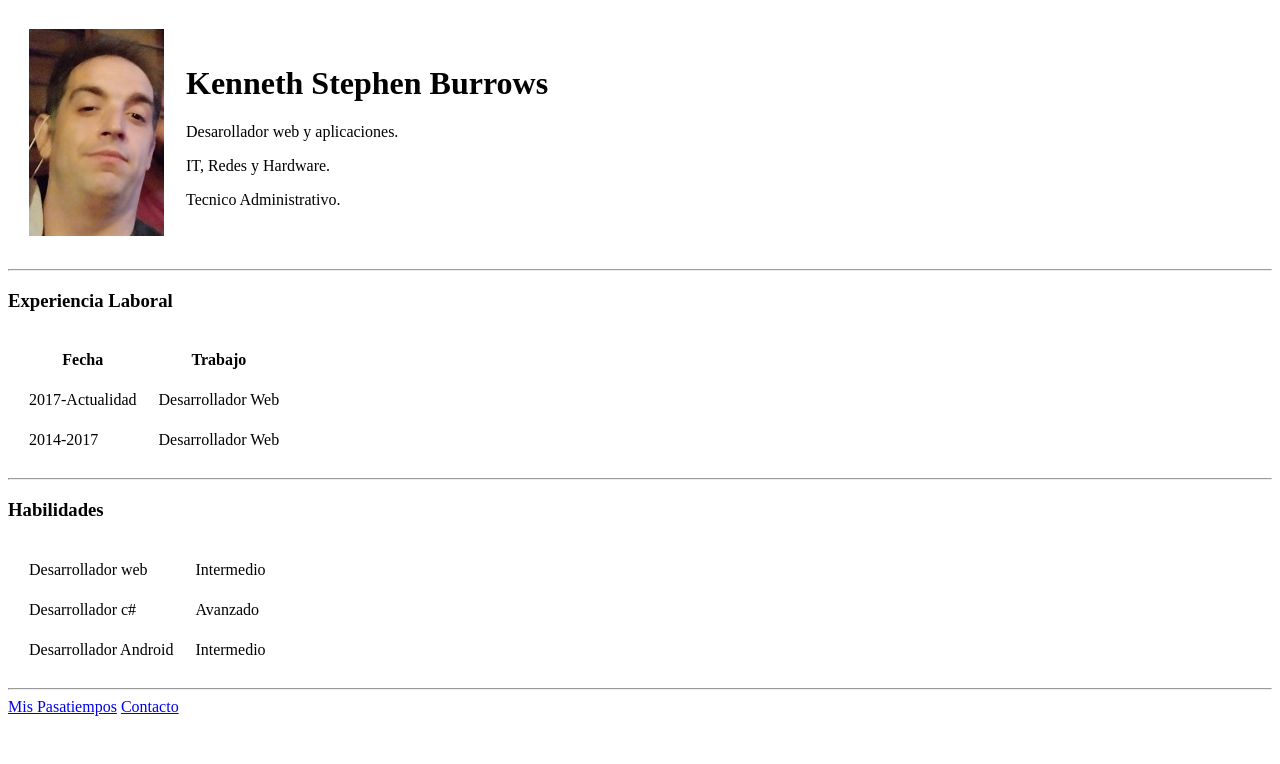
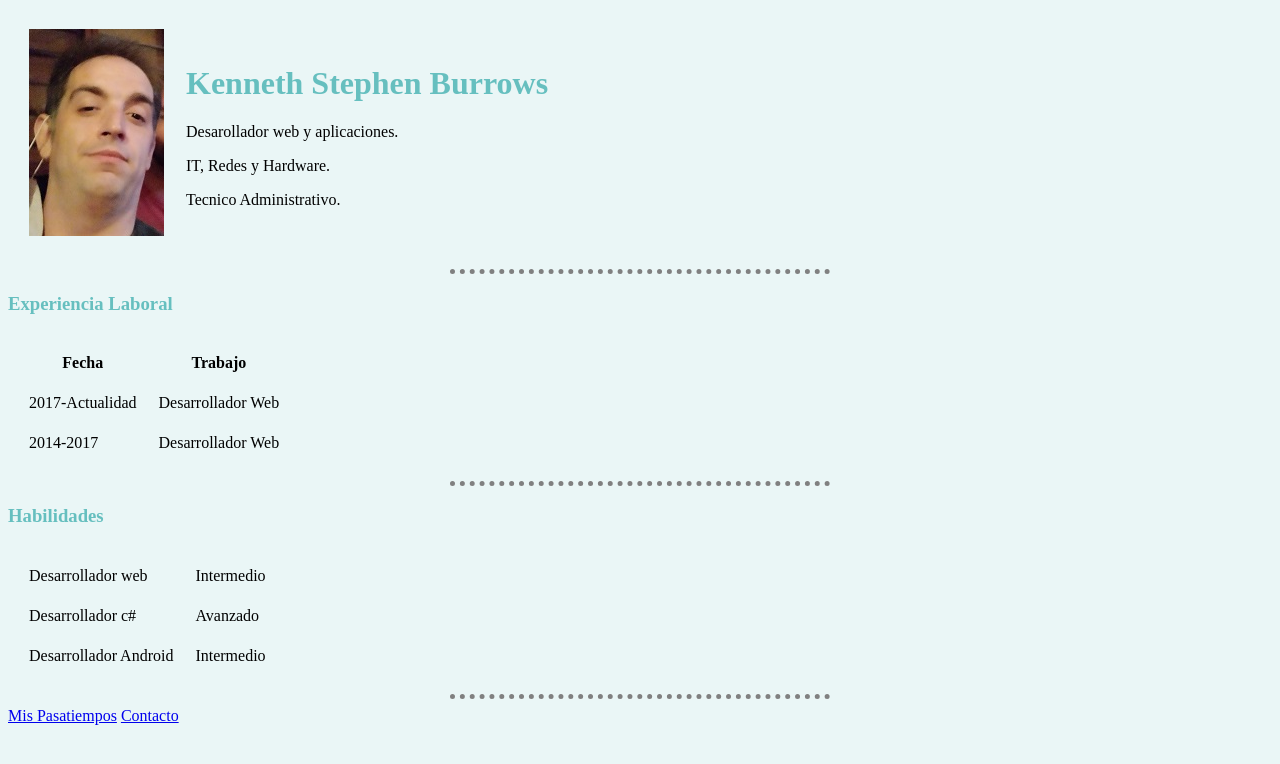
Before and after one commit to Kennethsb/cv, a plain HTML site: page index.html in a window 1280 px wide. Drawn offline with Linux system fonts and the light colour scheme.

Commit message:
segunda revision

```diff
--- a/contacto.html
+++ b/contacto.html
@@ -1,10 +1,13 @@
 <!DOCTYPE html>
 <html lang="en">
+
 <head>
     <meta charset="UTF-8">
     <meta name="viewport" content="width=<device-width>, initial-scale=1.0">
     <title>Contacto</title>
+    <link rel="stylesheet" href="css/styles.css">
 </head>
+
 <body>
     <h3>Mi Contacto</h3>
     <ul>
@@ -12,15 +15,16 @@
         <li>Correo@gmail.com</li>
         <li>3232323232323</li>
     </ul>
-<hr>
-    <form action="mailto:kenneth.sb@gmail.com" method="post"enctype="text/plain">
-        <label >Tu nombre</label>
+    <hr>
+    <form action="mailto:kenneth.sb@gmail.com" method="post" enctype="text/plain">
+        <label>Tu nombre</label>
         <input type="text" name="Nombre" value=""><br>
-        <label >Tu correo</label>
+        <label>Tu correo</label>
         <input type="email" name="correo" value=""><br>
-        <label >Tu Mensaje</label>
+        <label>Tu Mensaje</label>
         <textarea name="mensaje" cols="30" rows="10"></textarea><br>
         <input type="submit">
     </form>
 </body>
+
 </html>
--- /dev/null
+++ b/css/styles.css
@@ -0,0 +1,17 @@
+body {
+    background-color: #eaf6f6;
+}
+
+h3{
+    color: #66bfbf;
+}
+
+h1{
+    color: #66bfbf;
+}
+hr {
+    border-style: dotted none none;
+    border-color: grey;
+    border-width: 5px;
+    width: 30%;
+}
```
Also changed, not shown: index.html (+11 -3 lines), pasatiempos.html (+1 -0 lines).
